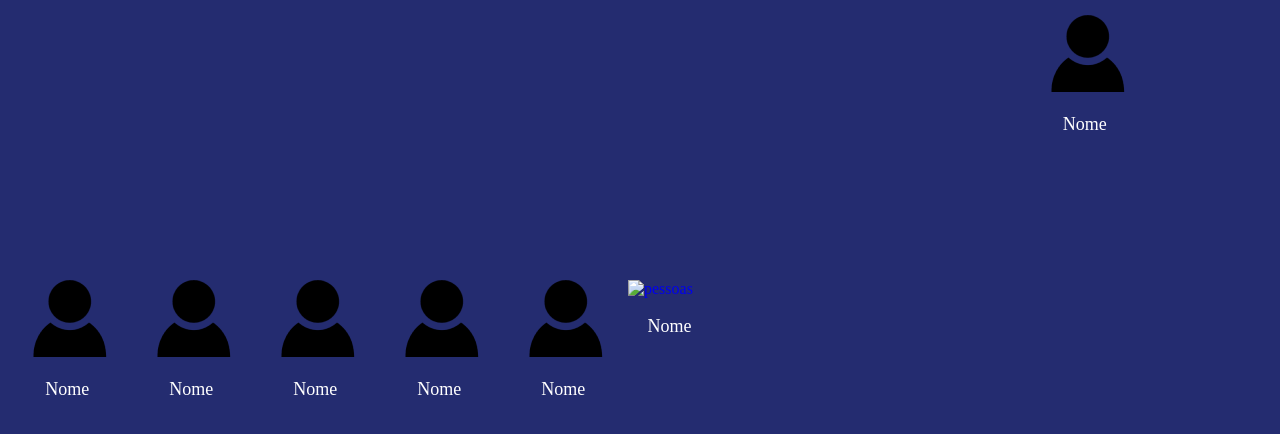
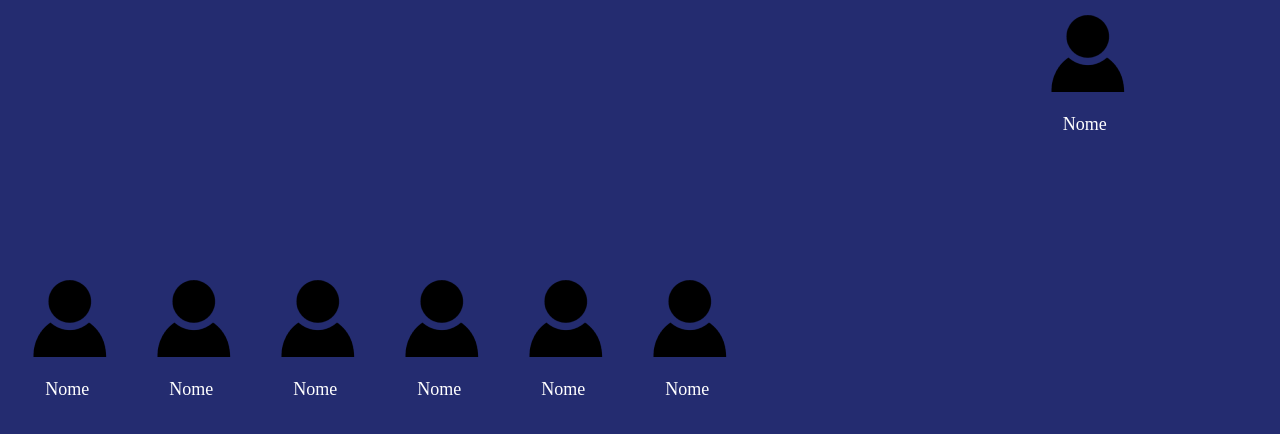
Before and after one commit to Joanamaite/Design-site-de-viagens, a plain HTML site: page index4.html in a window 1280 px wide. Shown: the part 1457-1891 px from the top of the page. Drawn offline with Linux system fonts and the light colour scheme.

Commit message:
Update index4.html

```diff
--- a/index4.html
+++ b/index4.html
@@ -71,7 +71,7 @@
            <p class="Nomes">Nome</p>
         </div>
         <div class="pessoas">
-            <img src="./Imagens/ 2.png" alt="pessoas">
+                <img src="./Imagens/png-transparent-computer-icons-user-person-miscellaneous-computer-wallpaper-monochrome-removebg-preview 2.png" alt="pessoas">
              <p class="Nomes">Nome</p>
         </div>
     </div></a>
```
